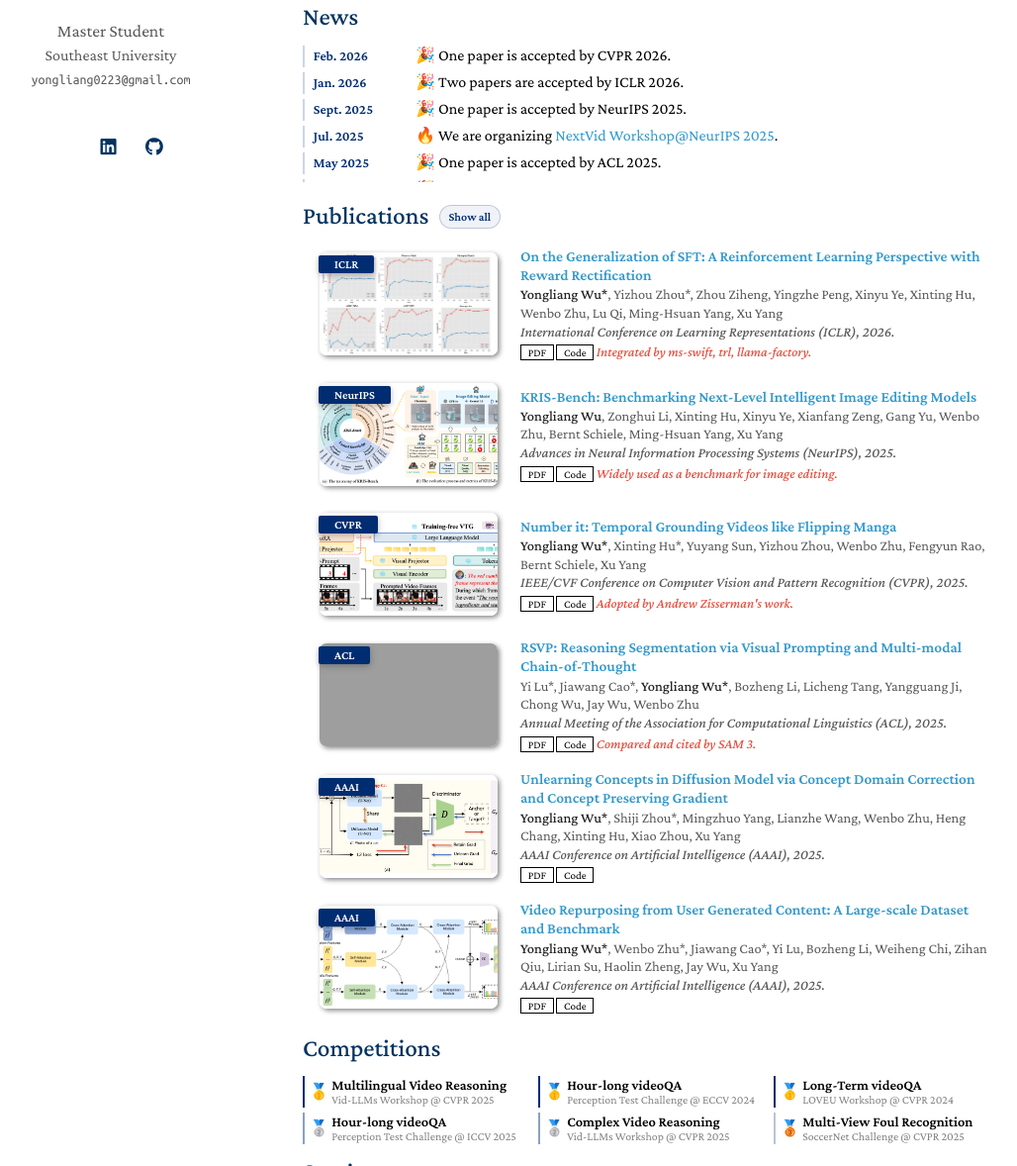
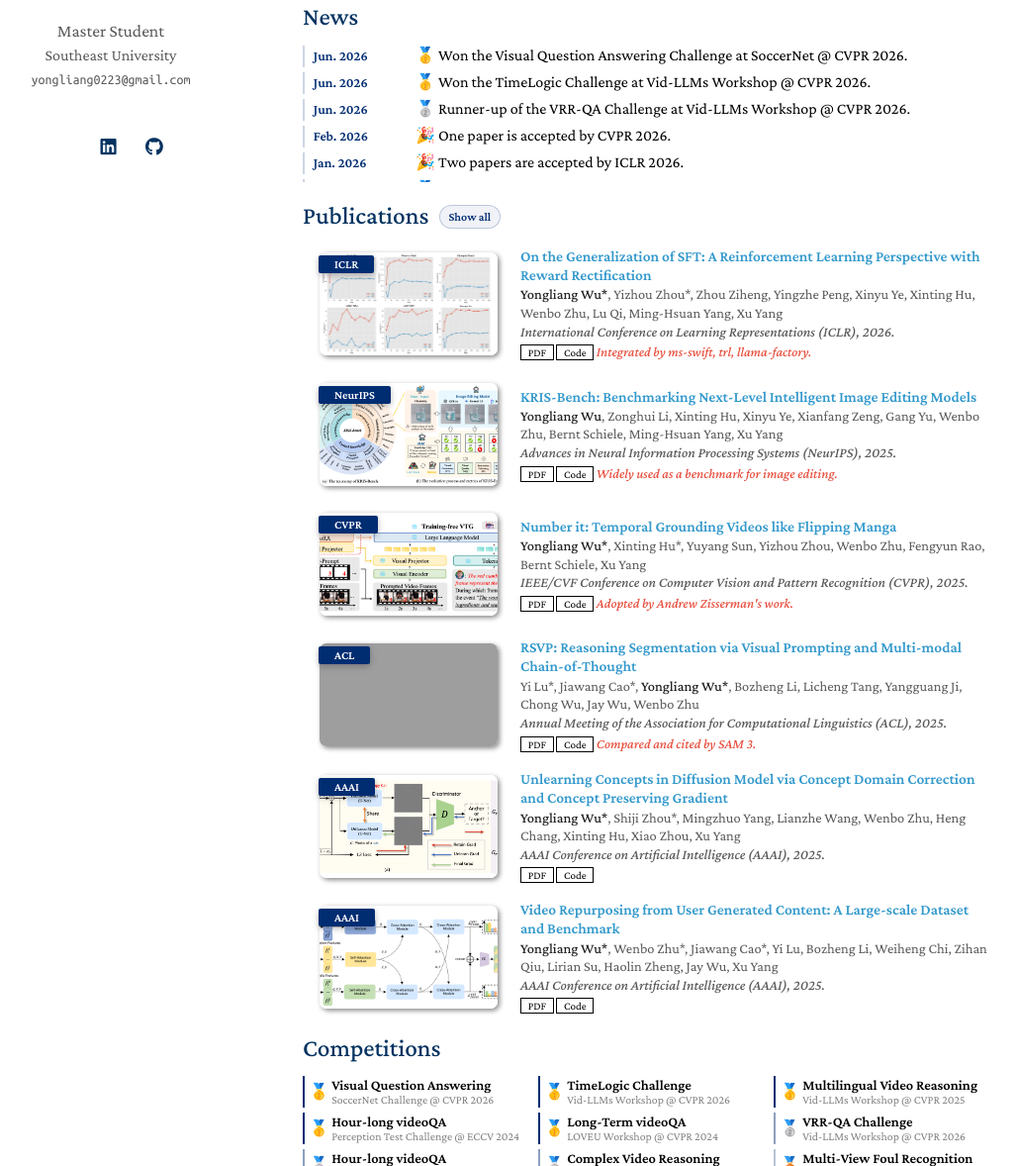
Before and after one commit to yongliang-wu/yongliang-wu.github.io, a Jekyll site: the page built from index.md, in a window 1280 px wide and 1400 px high. Shown: the part 222-1400 px from the top of the window at 99% size, without its empty margins (134-1162 px from the left). Built offline with Jekyll 4.4.1, drawn with Linux system fonts in a browser that asks for light colours; nearby versions of some CDN libraries; a style sheet for code colours, icons or effects is not loaded; our own code applies the rules of GitHub Pages for plain Markdown files; grey boxes are pictures that could not be loaded.

Commit message:
Add CVPR 2026 challenge wins and arXiv link
- Add SoccerNet VQA, TimeLogic (winners) and VRR-QA (runner-up) to competitions
- Split competition news into per-challenge entries, ordered by workshop date and medal
- Link arXiv preprint for the CVPR 2026 point cloud paper

```diff
--- a/_data/publications.yml
+++ b/_data/publications.yml
@@ -3,6 +3,7 @@ main:
     authors: "Xingyu Zhu, Liang Yi, Shuo Wang, Wenbo Zhu, <strong>Yongliang Wu</strong>, Beier Zhu, Hanwang Zhang "
     conference_short: CVPR
     conference: "IEEE/CVF Conference on Computer Vision and Pattern Recognition (CVPR), 2026."
+    pdf: https://arxiv.org/abs/2603.22070
     image: ./assets/img/apc.jpg
 
   - title: "On the Generalization of SFT: A Reinforcement Learning Perspective with Reward Rectification"
--- a/_includes/challenges.md
+++ b/_includes/challenges.md
@@ -1,6 +1,20 @@
 ## Competitions
 
 <div class="competition-list">
+  <div class="competition-item competition-winner">
+    <div class="competition-rank" title="Winner" aria-label="Winner">🥇</div>
+    <div class="competition-detail">
+      <div class="competition-title">Visual Question Answering</div>
+      <div class="competition-meta">SoccerNet Challenge @ CVPR 2026</div>
+    </div>
+  </div>
+  <div class="competition-item competition-winner">
+    <div class="competition-rank" title="Winner" aria-label="Winner">🥇</div>
+    <div class="competition-detail">
+      <div class="competition-title">TimeLogic Challenge</div>
+      <div class="competition-meta">Vid-LLMs Workshop @ CVPR 2026</div>
+    </div>
+  </div>
   <div class="competition-item competition-winner">
     <div class="competition-rank" title="Winner" aria-label="Winner">🥇</div>
     <div class="competition-detail">
@@ -25,6 +39,13 @@
   <div class="competition-item competition-runner-up">
     <div class="competition-rank" title="Runner-up" aria-label="Runner-up">🥈</div>
     <div class="competition-detail">
+      <div class="competition-title">VRR-QA Challenge</div>
+      <div class="competition-meta">Vid-LLMs Workshop @ CVPR 2026</div>
+    </div>
+  </div>
+  <div class="competition-item competition-runner-up">
+    <div class="competition-rank" title="Runner-up" aria-label="Runner-up">🥈</div>
+    <div class="competition-detail">
       <div class="competition-title">Hour-long videoQA</div>
       <div class="competition-meta">Perception Test Challenge @ ICCV 2025</div>
     </div>
--- a/index.md
+++ b/index.md
@@ -12,6 +12,18 @@ I'm currently a final-year Master student at [Southeast University](https://www.
 <div class="news-scroll" aria-label="News archive">
   <ul class="news-list">
     <li class="news-item">
+      <span class="news-date">Jun. 2026</span>
+      <span class="news-text">🥇 Won the Visual Question Answering Challenge at SoccerNet @ CVPR 2026.</span>
+    </li>
+    <li class="news-item">
+      <span class="news-date">Jun. 2026</span>
+      <span class="news-text">🥇 Won the TimeLogic Challenge at Vid-LLMs Workshop @ CVPR 2026.</span>
+    </li>
+    <li class="news-item">
+      <span class="news-date">Jun. 2026</span>
+      <span class="news-text">🥈 Runner-up of the VRR-QA Challenge at Vid-LLMs Workshop @ CVPR 2026.</span>
+    </li>
+    <li class="news-item">
       <span class="news-date">Feb. 2026</span>
       <span class="news-text">🎉 One paper is accepted by CVPR 2026.</span>
     </li>
@@ -20,12 +32,28 @@ I'm currently a final-year Master student at [Southeast University](https://www.
       <span class="news-text">🎉 Two papers are accepted by ICLR 2026.</span>
     </li>
     <li class="news-item">
+      <span class="news-date">Oct. 2025</span>
+      <span class="news-text">🥈 Runner-up of the Hour-long videoQA track at Perception Test Challenge @ ICCV 2025.</span>
+    </li>
+    <li class="news-item">
       <span class="news-date">Sept. 2025</span>
       <span class="news-text">🎉 One paper is accepted by NeurIPS 2025.</span>
     </li>
     <li class="news-item">
       <span class="news-date">Jul. 2025</span>
       <span class="news-text">🔥 We are organizing <a href="https://what-makes-good-video.github.io/">NextVid Workshop@NeurIPS 2025</a>.</span>
+    </li>
+    <li class="news-item">
+      <span class="news-date">Jun. 2025</span>
+      <span class="news-text">🥇 Won the Multilingual Video Reasoning Challenge at Vid-LLMs Workshop @ CVPR 2025.</span>
+    </li>
+    <li class="news-item">
+      <span class="news-date">Jun. 2025</span>
+      <span class="news-text">🥈 Runner-up of the Complex Video Reasoning Challenge at Vid-LLMs Workshop @ CVPR 2025.</span>
+    </li>
+    <li class="news-item">
+      <span class="news-date">Jun. 2025</span>
+      <span class="news-text">🥉 Third Place of the Multi-View Foul Recognition Challenge at SoccerNet @ CVPR 2025.</span>
     </li>
     <li class="news-item">
       <span class="news-date">May 2025</span>
@@ -38,6 +66,14 @@ I'm currently a final-year Master student at [Southeast University](https://www.
     <li class="news-item">
       <span class="news-date">Dec. 2024</span>
       <span class="news-text">🎉 Two papers are accepted by AAAI 2025.</span>
+    </li>
+    <li class="news-item">
+      <span class="news-date">Oct. 2024</span>
+      <span class="news-text">🥇 Won the Hour-long videoQA track at Perception Test Challenge @ ECCV 2024.</span>
+    </li>
+    <li class="news-item">
+      <span class="news-date">Jun. 2024</span>
+      <span class="news-text">🥇 Won the Long-Term videoQA Challenge at LOVEU Workshop @ CVPR 2024.</span>
     </li>
     <li class="news-item">
       <span class="news-date">Sept. 2023</span>
```
